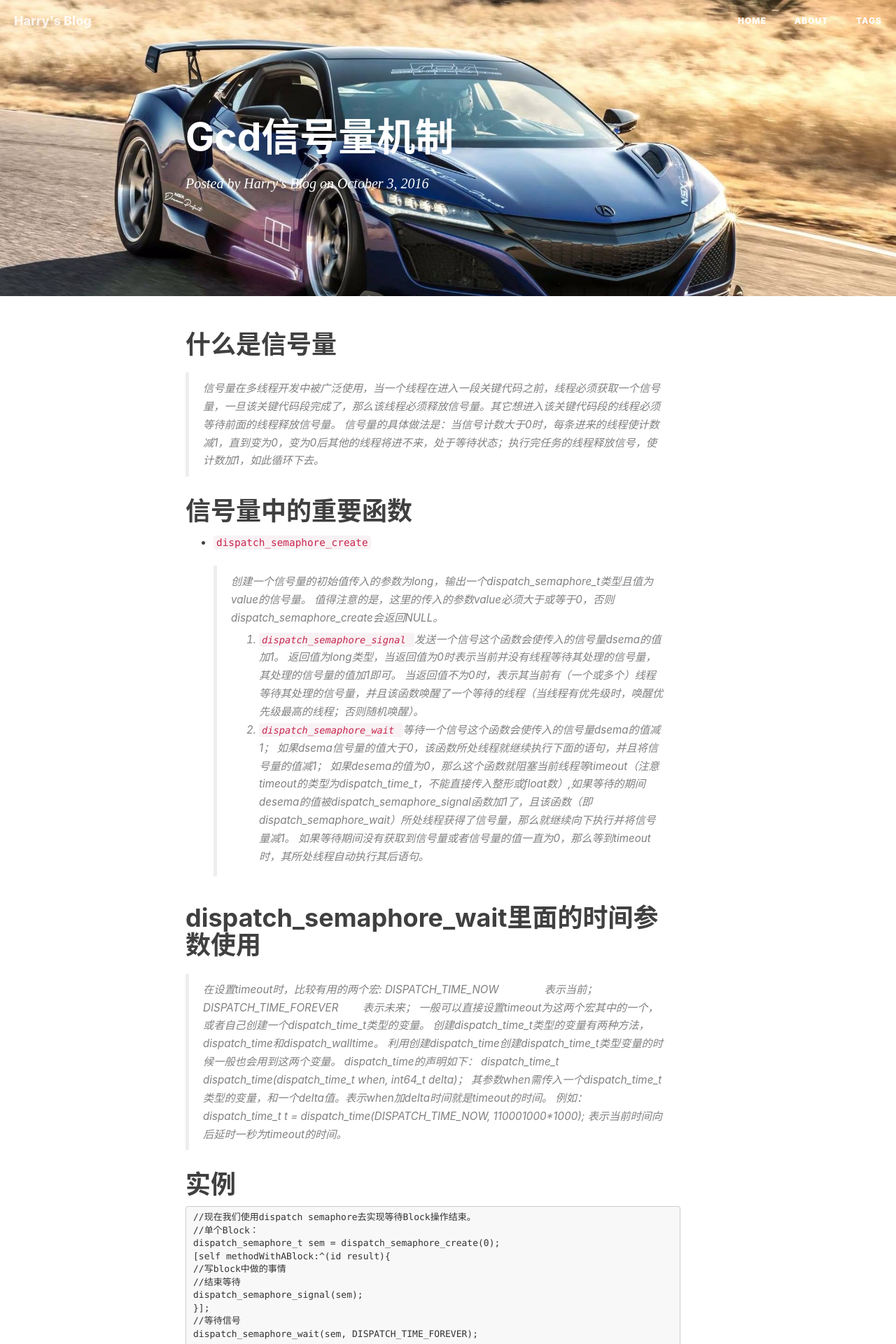
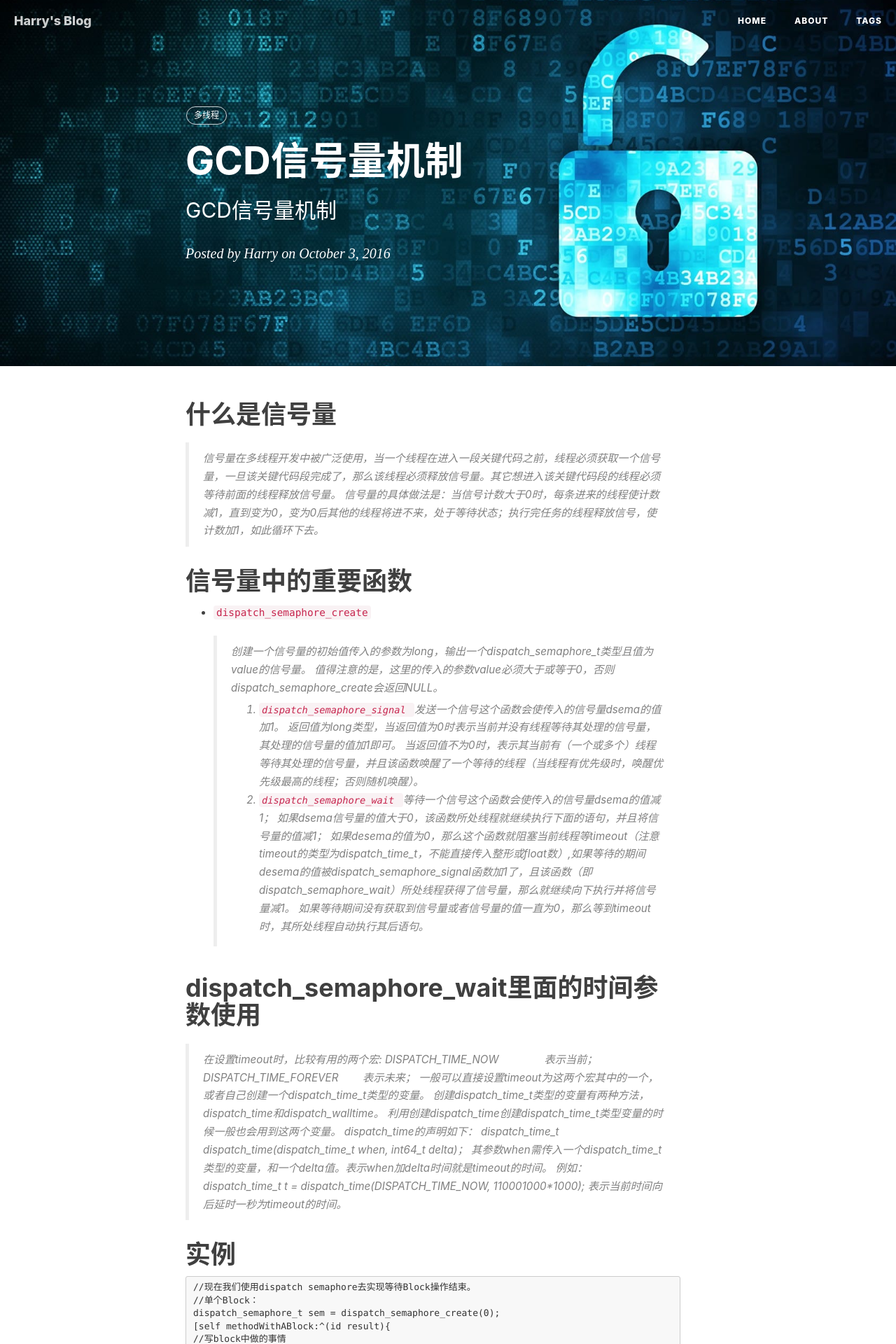
Before and after one commit to Hccong/Hccong.github.io, a Jekyll site: the page built from _posts/2016-10-03-GCD信号量机制.md, in a window 1280 px wide. Shown: the top 1920 px of the page at 70% size. Built offline with Jekyll 4.4.1, drawn with Linux system fonts in a browser that asks for light colours; nearby versions of some CDN libraries; our own code applies the rules of GitHub Pages for plain Markdown files; comment, search, counter and statistics services are not loaded.

Commit message:
no message

```diff
--- a/_posts/2016-10-03-GCD信号量机制.md
+++ b/_posts/2016-10-03-GCD信号量机制.md
@@ -1,3 +1,15 @@
+---
+layout:     post
+title:      GCD信号量机制
+subtitle:   GCD信号量机制
+date:       2016-10-03
+author:     Harry
+header-img: img/post-bg-hacker.jpg
+catalog: true
+tags:
+- 多线程
+---
+
 # 什么是信号量
 >
 信号量在多线程开发中被广泛使用，当一个线程在进入一段关键代码之前，线程必须获取一个信号量，一旦该关键代码段完成了，那么该线程必须释放信号量。其它想进入该关键代码段的线程必须等待前面的线程释放信号量。
```
Also changed, not shown: _posts/2017-07-26-利用-Debug-Memory-Graph-检测内存泄漏.md (+1 -1 lines).
